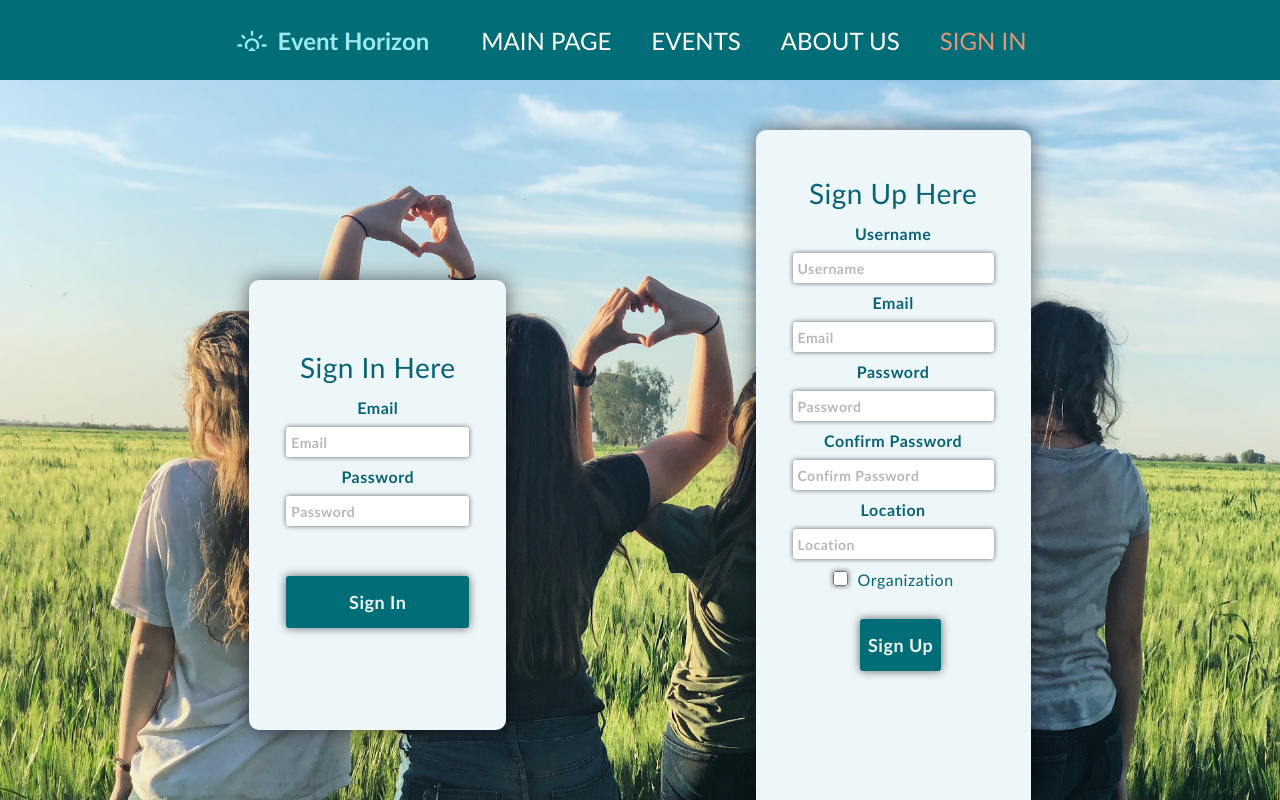
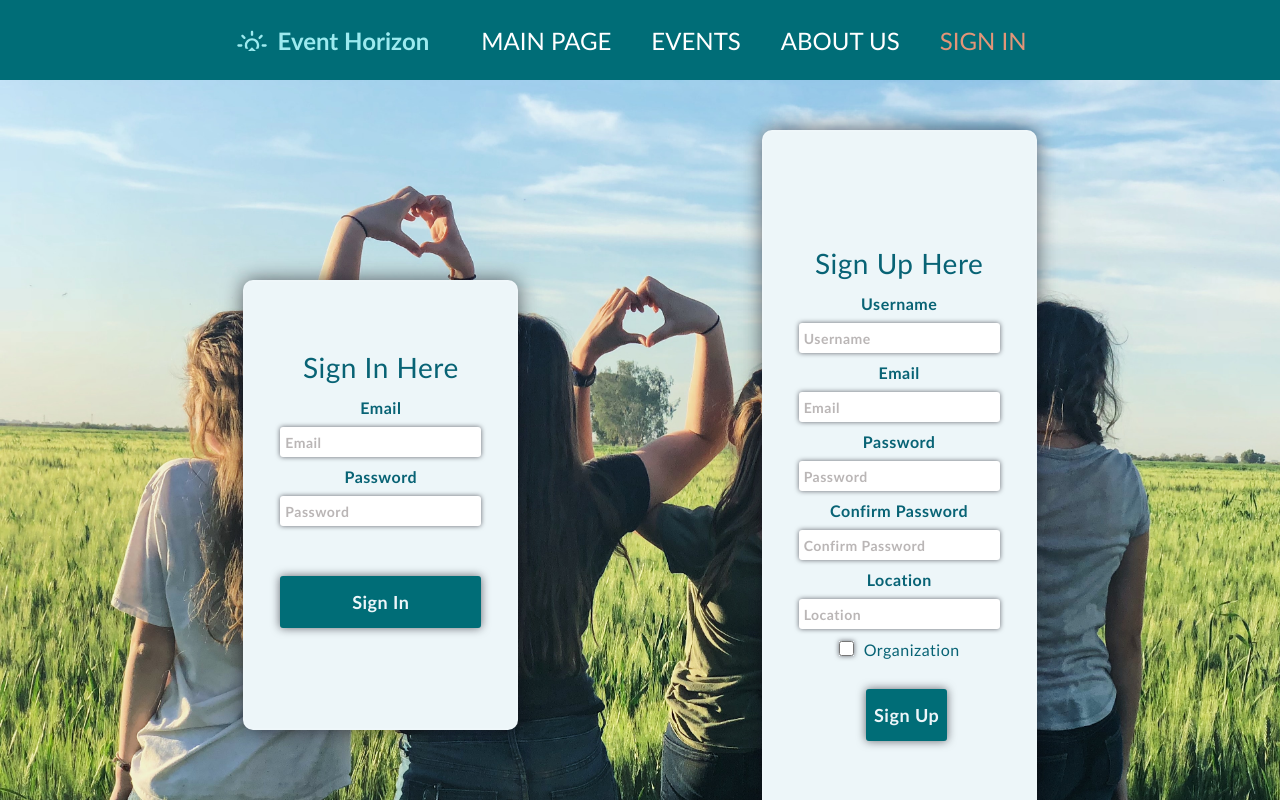
Before and after one commit to Arpadtoth100/EventHorizon, a React (Create React App) app: page /signin in a window 1280 px wide. Shown: the top 800 px of the page. Built offline with nearby package versions, Linux system fonts and the light colour scheme; no server answers.

Commit message:
sign up error message működik

```diff
--- a/src/App.css
+++ b/src/App.css
@@ -114,11 +114,13 @@ html {
 .signin_main {
   margin-top: 30px;
   margin-bottom: 30px;
+  width: 275px;
 }
 
 .signup_main {
   margin-bottom: 30px;
   margin-top: 30px;
+  width: 275px;
 }
 
 #signinup_main {
@@ -234,6 +236,10 @@ form * {
   margin: 100px 0;
   background-color: #edf6f9;
   padding-top: 1rem;
+}
+
+.signupsign{
+  margin-top: 70px;
 }
 
 .contactusform {
--- a/src/components/SignUp.js
+++ b/src/components/SignUp.js
@@ -26,7 +26,7 @@ function SignUp() {
     e.preventDefault();
 
     if (signUpData.password !== signUpData.confirmpassword) {
-      return signUpError('Passwords do not match');
+      return setSignUpError('Sign Up failed: passwords do not match!');
     }
 
     createUserWithEmailAndPassword(auth, signUpData.email, signUpData.password)
@@ -43,7 +43,7 @@ function SignUp() {
       })
       .catch((e) => {
         console.log('error', e);
-        setSignUpError(e?.message);
+        setSignUpError("Sign Up failed: username or email address is already in use!");
       });
   };
 
@@ -73,9 +73,9 @@ function SignUp() {
     <div className="signup_main">
       <form className="signupform" onSubmit={submitHandler}>
         <div className="signError">
-          {signUpError && <p>Sign Up failed, please fill all data! </p>}
+          {signUpError && <p>{signUpError}</p>}
         </div>
-        <h3>Sign Up Here</h3>
+        <h3 className='signupsign'>Sign Up Here</h3>
         <label htmlFor="su_username" className="textlabel">
           Username
         </label>
```
